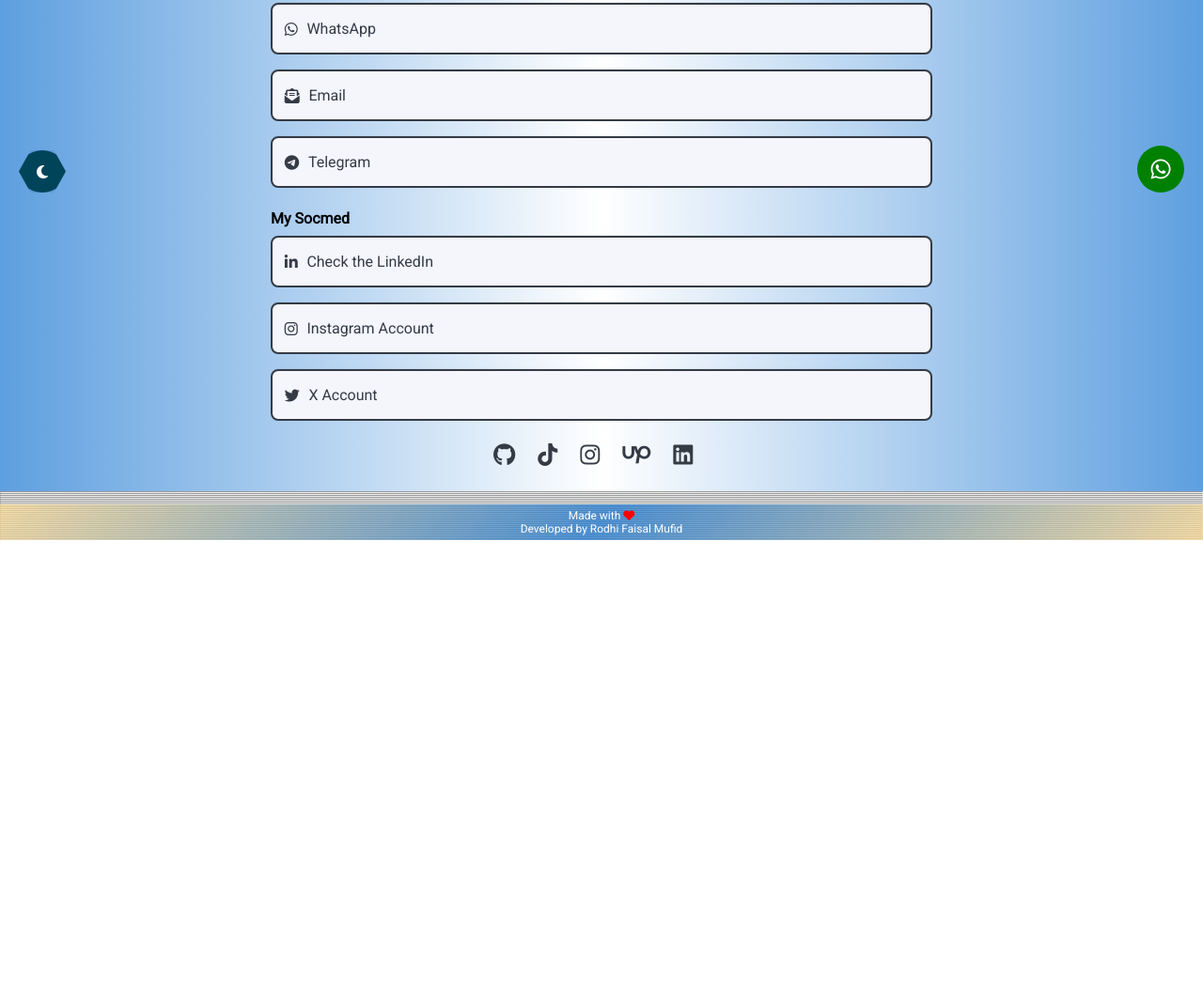
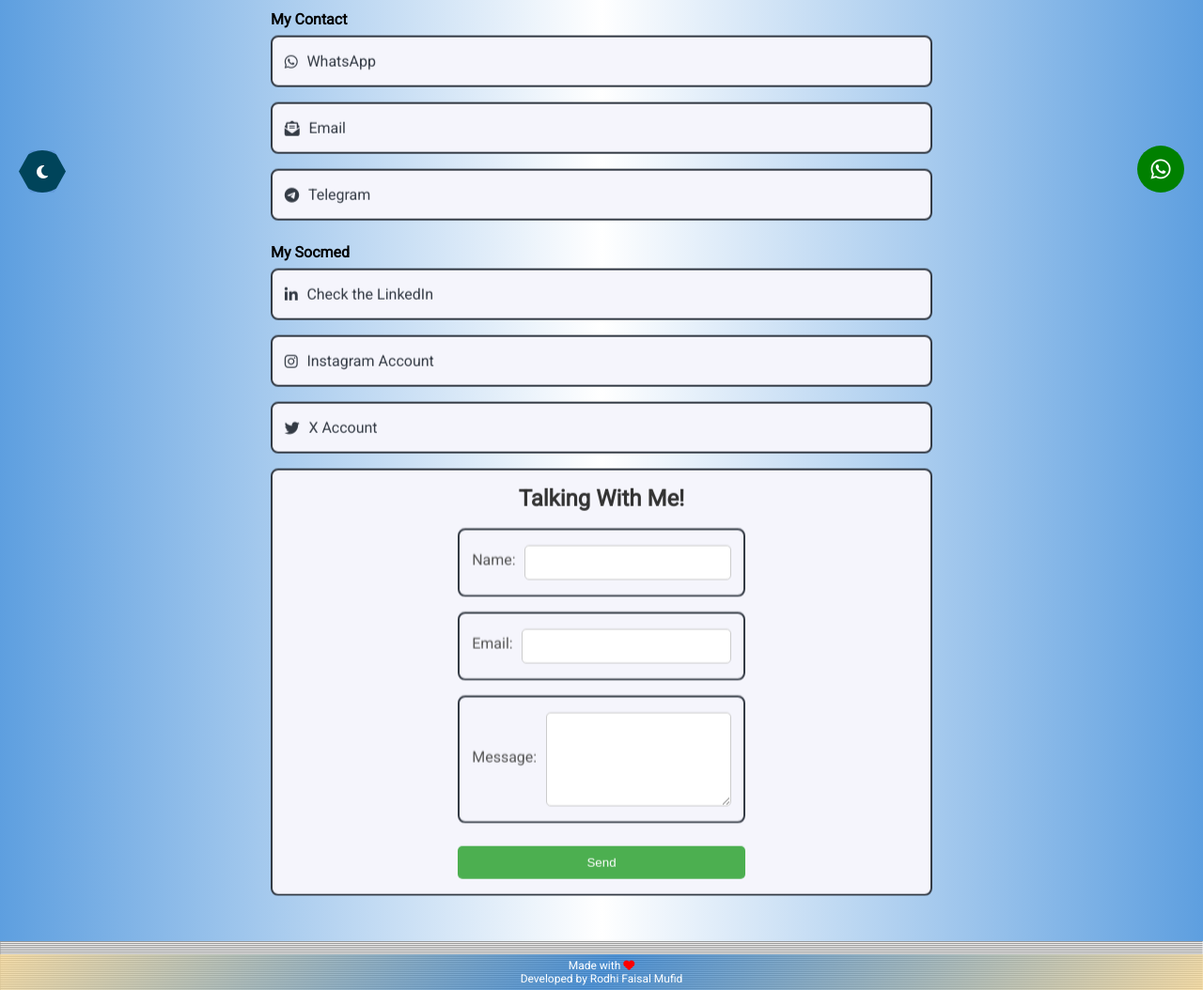
Before and after one commit to themufid/rodhi, a plain HTML site: page index.html in a window 1280 px wide. Shown: the part 575-1629 px from the top of the page at 94% size. Before the commit the page ends 1150 px from the top, so only its background shows below. Drawn offline with nearby package versions, Linux system fonts and the light colour scheme.

Commit message:
Add New Features

```diff
--- a/assets/js/script.js
+++ b/assets/js/script.js
@@ -39,3 +39,23 @@ function toggleDarkMode() {
     darkIcon.classList.add('fa-sun');
   }
 }
+
+document.getElementById('contact-form').addEventListener('submit', function(event) {
+  event.preventDefault();
+
+  var name = document.getElementById('name').value;
+  var email = document.getElementById('email').value;
+  var message = document.getElementById('message').value;
+
+  var subject = 'Pesan dari ' + name;
+
+  var mailtoLink = 'mailto:almufid.business@gmail.com' +
+                   '?subject=' + encodeURIComponent(subject) +
+                   '&body=' + encodeURIComponent(message + '\n\nSalam,\n' + name);
+
+  window.location.href = mailtoLink;
+
+  document.getElementById('name').value = '';
+  document.getElementById('email').value = '';
+  document.getElementById('message').value = '';
+});
--- a/assets/style/style.css
+++ b/assets/style/style.css
@@ -309,3 +309,50 @@
   .dark-mode-resistant {
     color: #000 !important;
   }
+
+  h2 {
+    text-align: center;
+    color: #333;
+  }
+
+  .form-group {
+    margin-bottom: 20px;
+  }
+
+  label {
+    display: block;
+    margin-bottom: 5px;
+    color: #555;
+  }
+
+  input[type="text"],
+  input[type="email"],
+  textarea {
+    width: 100%;
+    padding: 10px;
+    border: 1px solid #ccc;
+    border-radius: 5px;
+  }
+
+  textarea {
+    height: 100px;
+  }
+
+  button {
+    display: block;
+    width: 100%;
+    padding: 10px;
+    background-color: #4CAF50;
+    color: #fff;
+    border: none;
+    border-radius: 5px;
+    cursor: pointer;
+  }
+
+  button:hover {
+    background-color: #45a049;
+  }
+
+  button:active {
+    background-color: #4CAF50;
+  }
--- a/index.html
+++ b/index.html
@@ -20,6 +20,7 @@
   <div class="loader">
     <div class="loader-inner"></div>
   </div>
+
   <div class="dark-mode-toggle" onclick="toggleDarkMode()">
     <i id="dark-icon" class="fas fa-moon"></i>
   </div>
@@ -34,11 +35,35 @@
         <img src="assets/almufid.png" alt="Foto Rodhi Faisal Mufid" />
       </div>
 
-      <div class="name" translate="no">Rodhi FM</div>
-      <p class="title dark-mode-resistant">FullStack Developer (Web, Dekstop)</p>
+      <div class="name" translate="no">را ضي فيصل مفيد</div>
+      <p class="title dark-mode-resistant">🍂 < Technology | Education | AI Enthusiast /> 🚲</p>
 
       <hr />
       <hr />
+      <hr />
+      <hr />
+      <hr />
+      <hr />
+      <div class="social-media">
+        <a href="https://github.com/themufid" class="social-icon">
+          <i class="fab fa-github" style="font-size: 24px; margin-right: 10px;"></i>
+        </a>
+        <a href="https://www.x.com/themufiddev" class="social-icon">
+          <i class="fab fa-twitter" style="font-size: 24px; margin-right: 10px;"></i>
+        </a>
+        <a href="https://www.tiktok.com/@almufid.official" class="social-icon">
+          <i class="fab fa-tiktok" style="font-size: 24px; margin-right: 10px;"></i>
+        </a>
+        <a href="https://www.instagram.com/themufiddev" class="social-icon">
+          <i class="fab fa-instagram" style="font-size: 24px; margin-right: 10px;"></i>
+        </a>
+        <a href="https://www.upwork.com/freelancers/~01b565d09c469db2e3" class="social-icon">
+          <i class="fab fa-upwork" style="font-size: 24px; margin-right: 10px;"></i>
+        </a>
+        <a href="https://www.linkedin.com/in/rodhifaisalmufid" class="social-icon">
+          <i class="fab fa-linkedin" style="font-size: 24px; margin-right: 10px;"></i>
+        </a>
+      </div>
       <hr />
       <hr />
       <hr />
@@ -137,21 +162,24 @@
               <div><i class="fa-brands fa-twitter"></i>X Account</div>
           </a>
 
-          <a href="https://github.com/themufid" class="social-icon">
-            <i class="fab fa-github" style="font-size: 24px; margin-right: 10px;"></i>
-          </a>
-          <a href="https://www.tiktok.com/@almufid.official" class="social-icon">
-            <i class="fab fa-tiktok" style="font-size: 24px; margin-right: 10px;"></i>
-          </a>
-          <a href="https://www.instagram.com/themufiddev" class="social-icon">
-		  <i class="fab fa-instagram" style="font-size: 24px; margin-right: 10px;"></i>
-          </a>
-          <a href="https://www.upwork.com/freelancers/~01b565d09c469db2e3" class="social-icon">
-            <i class="fab fa-upwork" style="font-size: 24px; margin-right: 10px;"></i>
-          </a>
-          <a href="https://www.linkedin.com/in/rodhifaisalmufid" class="social-icon">
-            <i class="fab fa-linkedin" style="font-size: 24px; margin-right: 10px;"></i>
-          </a>
+          <div class="container">
+            <h2>Talking With Me!</h2>
+            <form id="contact-form">
+              <div class="form-group">
+                <label for="name">Name:</label>
+                <input type="text" id="name" name="name" required>
+              </div>
+              <div class="form-group">
+                <label for="email">Email:</label>
+                <input type="email" id="email" name="email" required>
+              </div>
+              <div class="form-group">
+                <label for="message">Message:</label>
+                <textarea id="message" name="message" required></textarea>
+              </div>
+              <button type="submit" id="submit-btn">Send</button>
+            </form>
+          </div>
       </div>
     </div>
   </div>
```
